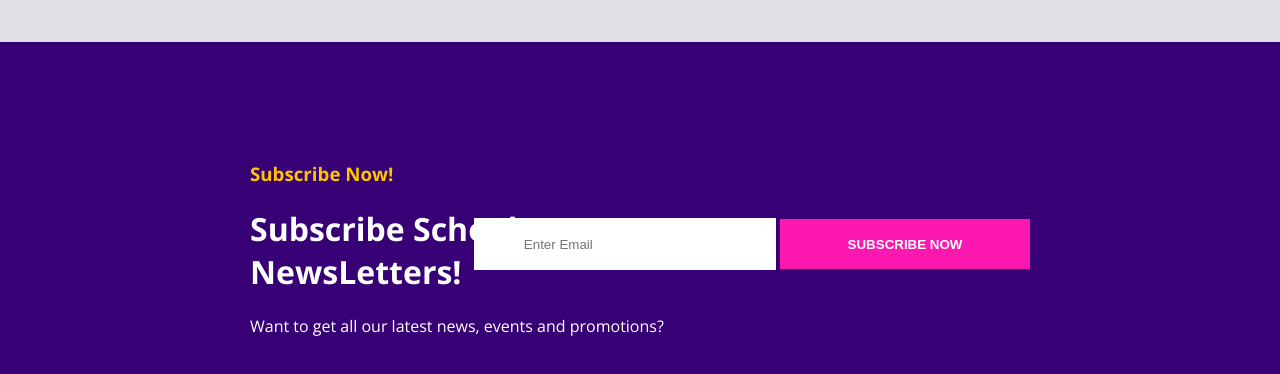
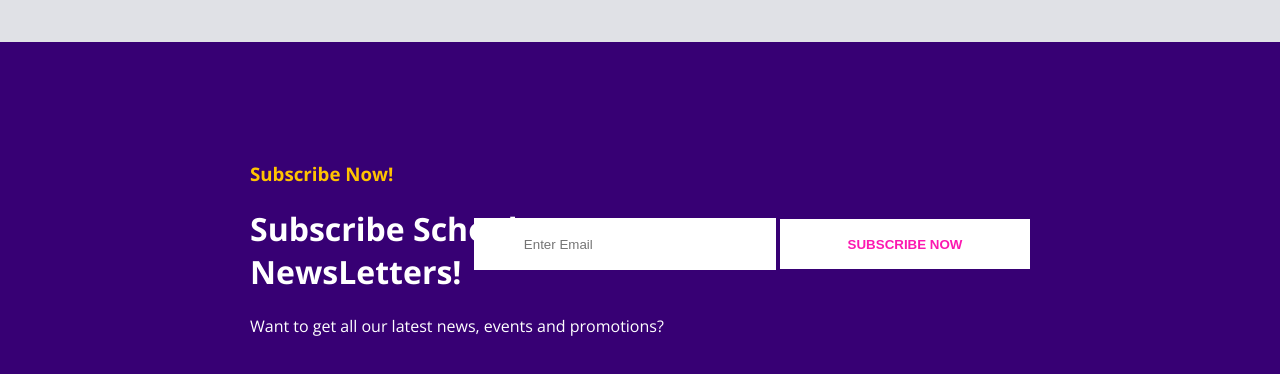
Before and after one commit to ShaluRose/Language-Website, a plain HTML site: page index.html in a window 1280 px wide. In both pictures the pointer is over the button "SUBSCRIBE NOW". Shown: the part 5950-6324 px from the top of the page. Drawn offline with nearby package versions, Linux system fonts and the light colour scheme.

Commit message:
Add hover to Subscribe Button

```diff
--- a/css/styles.css
+++ b/css/styles.css
@@ -876,6 +876,7 @@ hr{
   .subscribe{
     color: #FFC300;
   }
+
   .subscribe-para{
     color: white;
   }
@@ -892,3 +893,10 @@ hr{
    font-weight: bold;
    color: white;
   }
+  .subs-button:hover{
+    background-color: white;
+    color: #FC18B0;
+  }
+
+
+  /*Download Section---------------------------------------------------------------------------------*/
```
Also changed, not shown: index.html (+1 -0 lines), images/mobile-phone.jpg (added).
